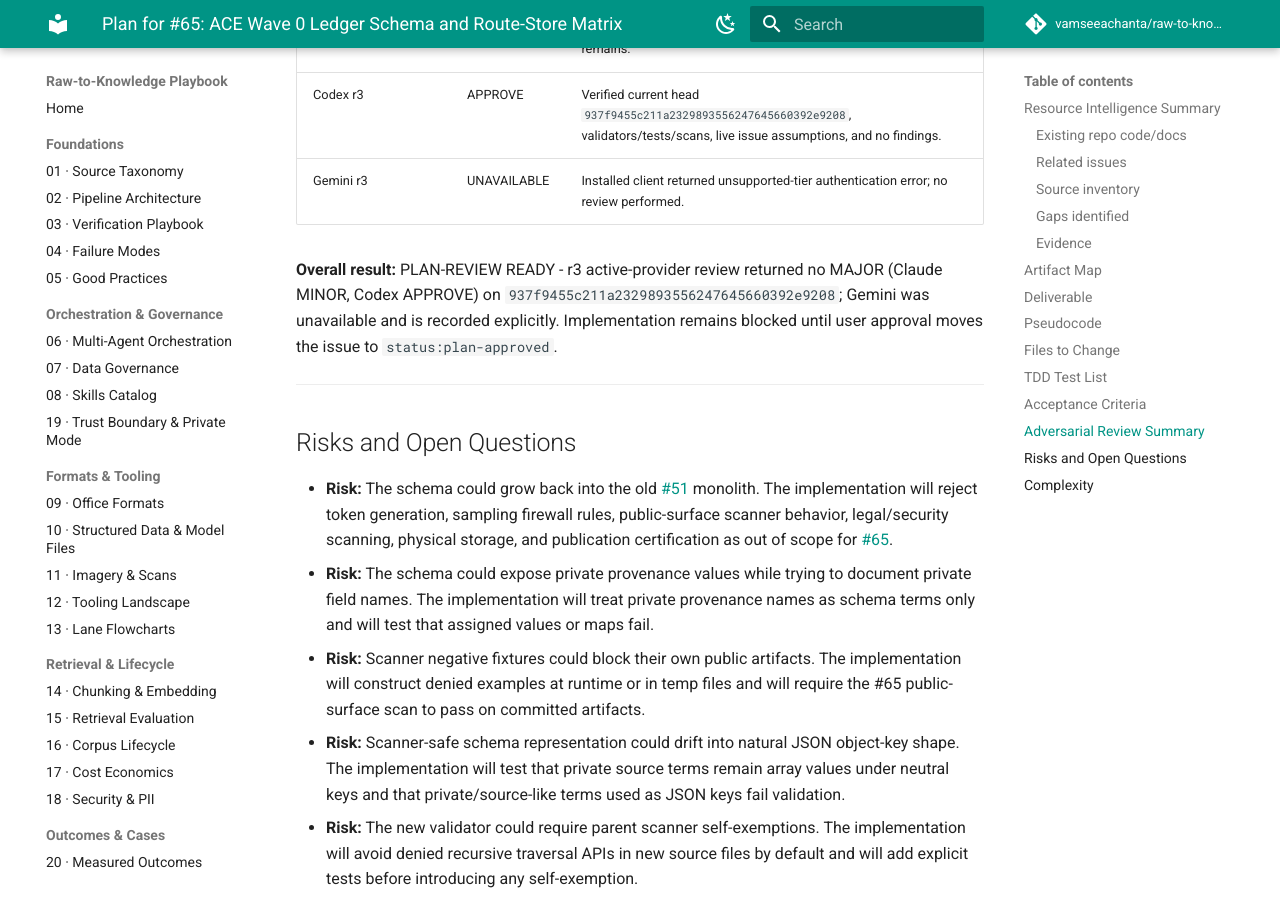
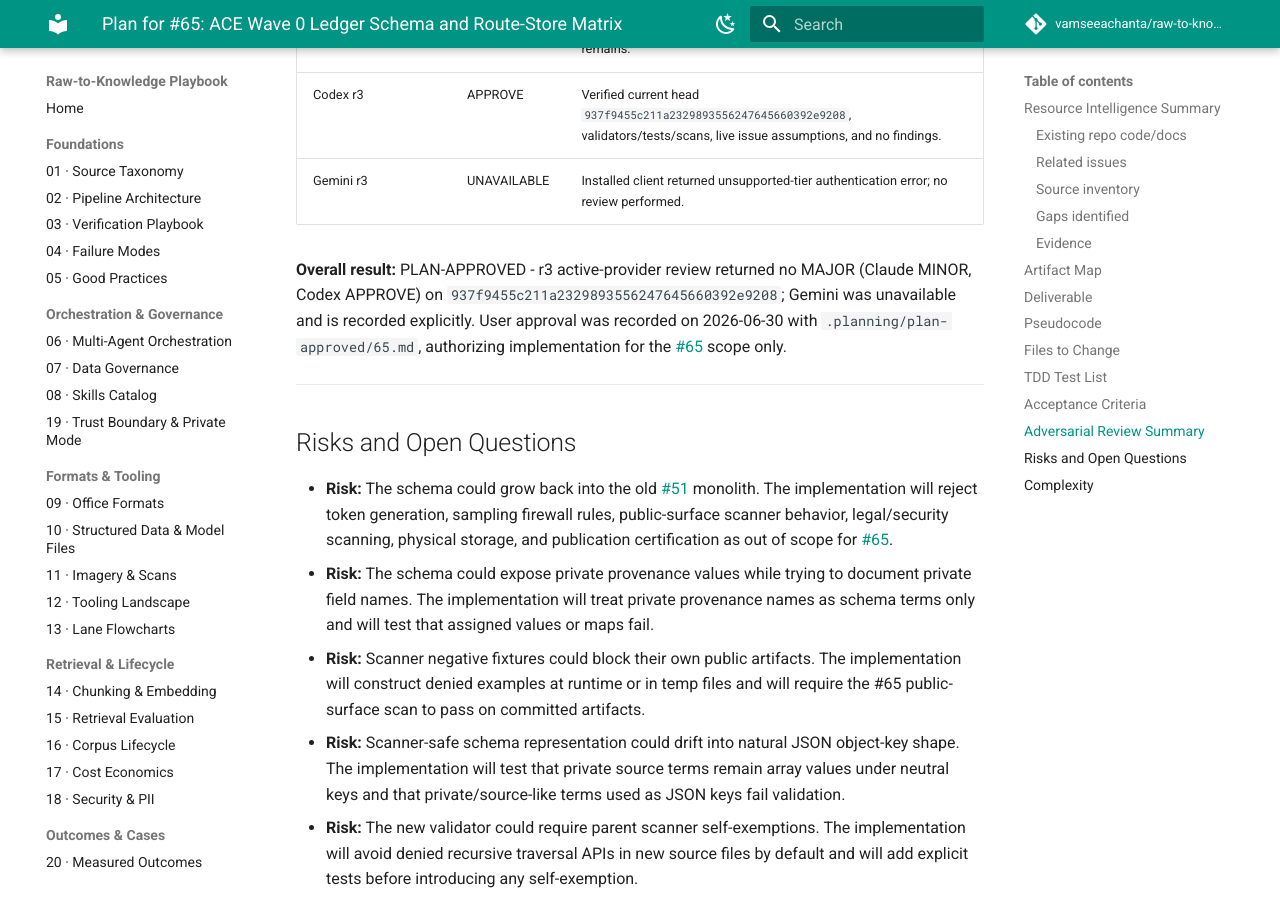
Before and after one commit to vamseeachanta/raw-to-knowledge-playbook, an MkDocs documentation site: the page built from docs/plans/2026-06-30-issue-65-ace-wave-0-ledger-schema-route-store-matrix.md, in a window 1280 px wide and 900 px high, scrolled down 11847 px. Built offline with MkDocs 1.6.1 and Material for MkDocs 9.7.7, drawn with Linux system fonts in a browser that asks for light colours; comment, search, counter and statistics services are not loaded; some of the changed text lies outside the part shown.

Commit message:
docs: record issue 65 approval

````diff
--- a/docs/plans/2026-06-30-issue-65-ace-wave-0-ledger-schema-route-store-matrix.md
+++ b/docs/plans/2026-06-30-issue-65-ace-wave-0-ledger-schema-route-store-matrix.md
@@ -1,6 +1,6 @@
 # Plan for #65: ACE Wave 0 Ledger Schema and Route-Store Matrix
 
-> **Status:** plan-review
+> **Status:** plan-approved
 > **Complexity:** T2
 > **Date:** 2026-06-30
 > **Issue:** https://github.com/vamseeachanta/raw-to-knowledge-playbook/issues/65
@@ -51,7 +51,7 @@
 **Issue status** (verified 2026-06-30):
 
 ```text
-#65 OPEN ACE wave 0 split: ledger schema and route-store matrix labels=strengthening,lane:claude,priority:high
+#65 OPEN ACE wave 0 split: ledger schema and route-store matrix labels=strengthening,status:plan-approved,lane:claude,priority:high
 ```
 
 **File existence** (verified 2026-06-30):
@@ -260,7 +260,7 @@ run parent coordination validator as a compatibility check
 | Codex r3 | APPROVE | Verified current head `937f9455c211a2329893556247645660392e9208`, validators/tests/scans, live issue assumptions, and no findings. |
 | Gemini r3 | UNAVAILABLE | Installed client returned unsupported-tier authentication error; no review performed. |
 
-**Overall result:** PLAN-REVIEW READY - r3 active-provider review returned no MAJOR (Claude MINOR, Codex APPROVE) on `937f9455c211a2329893556247645660392e9208`; Gemini was unavailable and is recorded explicitly. Implementation remains blocked until user approval moves the issue to `status:plan-approved`.
+**Overall result:** PLAN-APPROVED - r3 active-provider review returned no MAJOR (Claude MINOR, Codex APPROVE) on `937f9455c211a2329893556247645660392e9208`; Gemini was unavailable and is recorded explicitly. User approval was recorded on 2026-06-30 with `.planning/plan-approved/65.md`, authorizing implementation for the [#65](https://github.com/vamseeachanta/raw-to-knowledge-playbook/issues/65) scope only.
 
 ---
 
````
Also changed, not shown: .planning/plan-approved/65.md (added, +9 -0 lines), docs/plans/README.md (+2 -2 lines), docs/plans/ace-share-ingestion-wave-coordination.md (+1 -1 lines).
